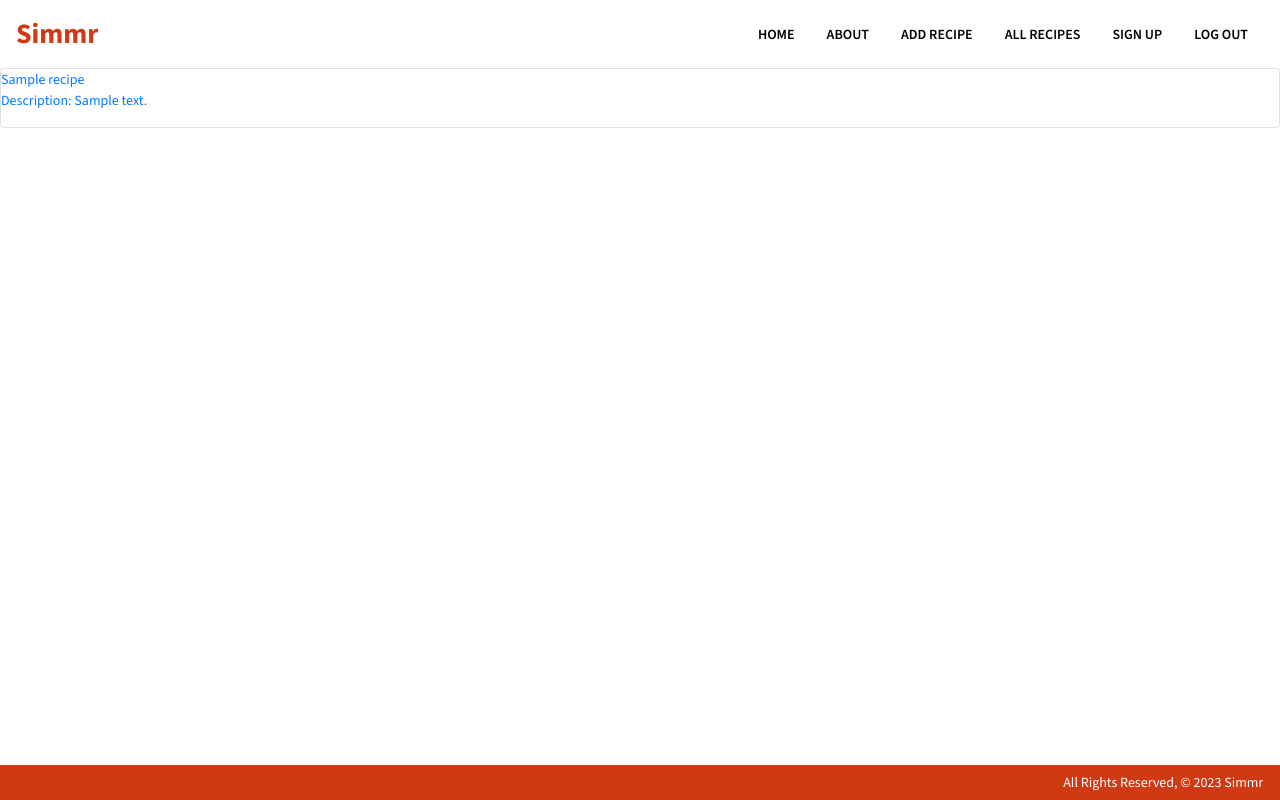
After one commit to MichaelBMoss/simmr, a Django app: page /recipes/list/ in a window 1280 px wide. The commit adds this page. Run offline with Django 4.2, Linux system fonts and the light colour scheme; tables that the repository leaves empty hold one stand-in row (values such as "Sample post").

Commit message:
add recipe list functionality and add fields to recipe model

```diff
--- a/main_app/models.py
+++ b/main_app/models.py
@@ -9,6 +9,7 @@ class Recipe(models.Model):
   description = models.TextField(max_length=2000)
   directions = models.TextField(max_length=2000)
   user = models.ForeignKey(User, on_delete=models.CASCADE)
+  author = models.CharField(max_length=200)
 
   def __str__(self):
     return f'{self.name} ({self.id})'
--- a/main_app/templates/base.html
+++ b/main_app/templates/base.html
@@ -36,7 +36,7 @@
                         <a class="nav-link" href="{% url 'recipes_create' %}">ADD RECIPE</a>
                     </li>
                     <li class="nav-item mx-2">
-                        <a class="nav-link" href="#">ALL RECIPES</a>
+                        <a class="nav-link" href="{% url 'recipes_list' %}">ALL RECIPES</a>
                     </li>
                     {% if user.is_authenticated %}
                     <li class="nav-item mx-2">
--- /dev/null
+++ b/main_app/templates/main_app/recipe_list.html
@@ -0,0 +1,16 @@
+{% extends 'base.html' %}
+
+{% block content %}
+
+{% for recipe in recipe_list %}
+  <a href="{% url 'recipe_detail' recipe.id %}">
+    <div class="card">
+        <div class="card-content">
+            <span class="card-title">{{ recipe.name }}</span>
+            <p>Description: {{ recipe.description }}</p>
+        </div>
+    </div>
+  </a>
+{% endfor %}
+
+{% endblock %}
--- a/main_app/urls.py
+++ b/main_app/urls.py
@@ -6,5 +6,5 @@ urlpatterns = [
     path('about/', views.about, name='about'),
     path('accounts/signup/', views.signup, name='signup'),
     path('recipes/create/', views.RecipeCreateView.as_view(), name='recipes_create'),
-    # path('recipes/list/', views.RecipeListView.as_view(), name='recipes_list'),
+    path('recipes/list/', views.RecipeListView.as_view(), name='recipes_list'),
 ]
--- a/main_app/views.py
+++ b/main_app/views.py
@@ -32,9 +32,12 @@ def signup(request):
     context = { 'form': form, 'error_message': error_message }
     return render(request, 'registration/signup.html', context)
 
+class RecipeListView(ListView):
+    model = Recipe
+
 class RecipeCreateView(CreateView):
   model = Recipe
-  fields = ['name', 'description',]
+  fields = ['name', 'description', 'category', 'directions']
 
   def form_valid(self, form):
     form.instance.user = self.request.user
```
